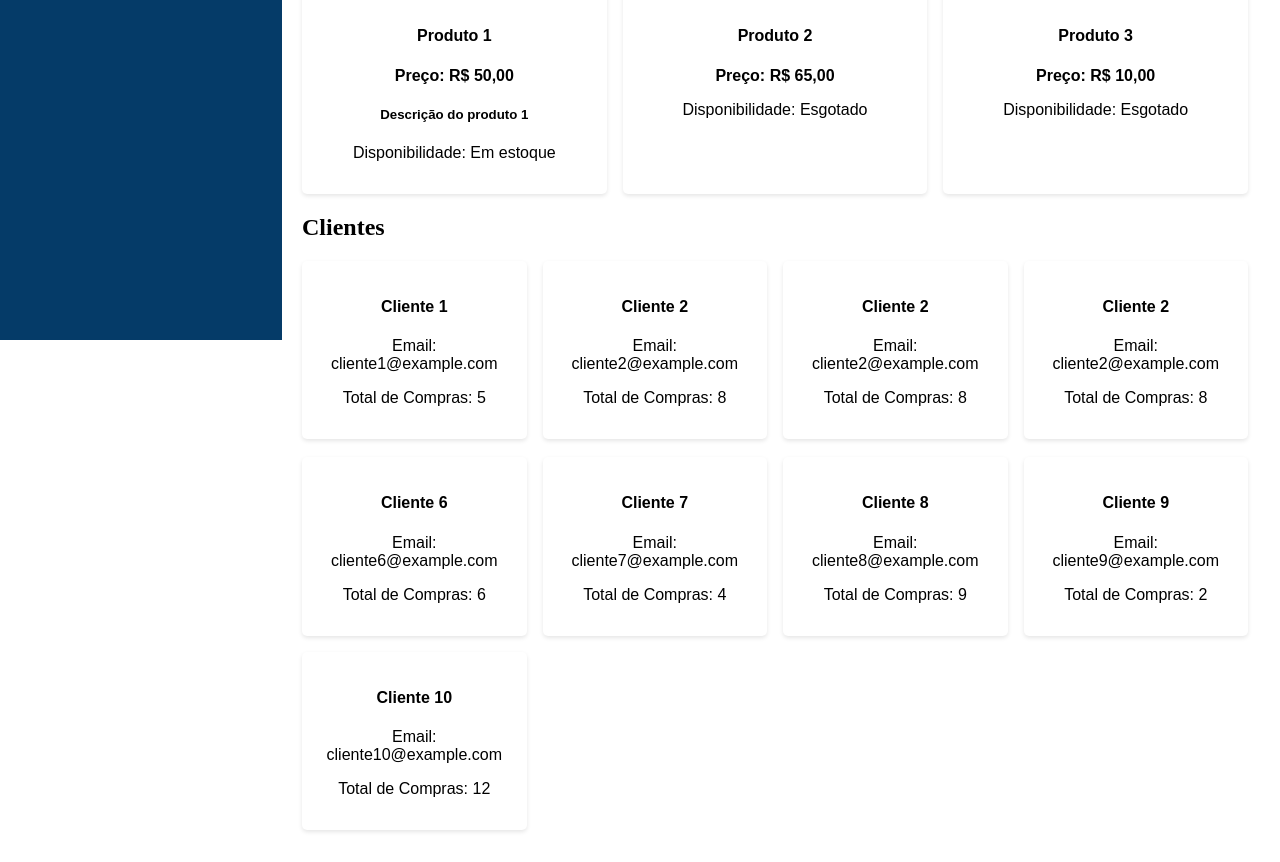
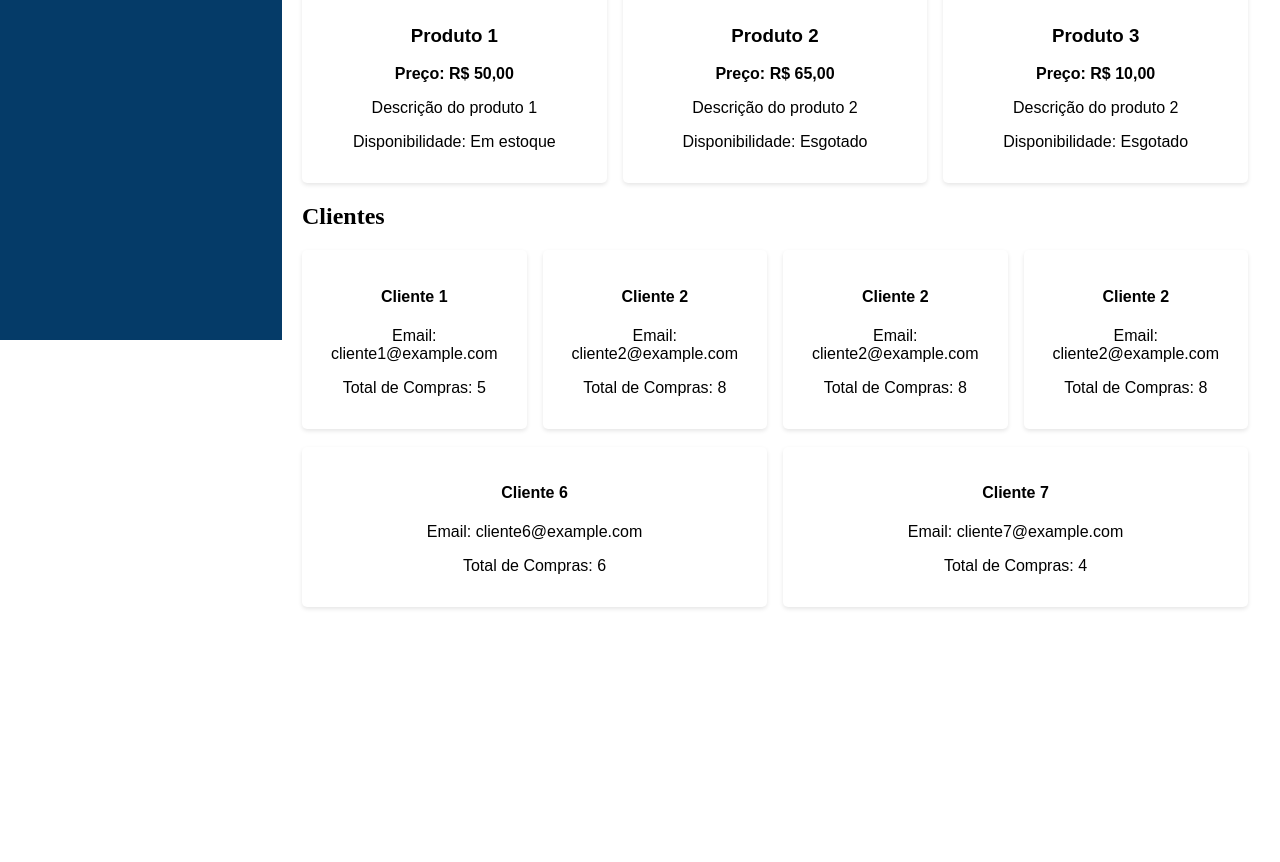
Before and after one commit to patrickscheibel/TCC, a React (Create React App) app: page / in a window 1280 px wide. Shown: the part 678-1540 px from the top of the page. After the commit the page ends 1317 px from the top, so only its background shows below. Built offline with nearby package versions, Linux system fonts and the light colour scheme.

Commit message:
Ajustado a tela de dashboard e o css dela

```diff
--- a/src/pages/Dashboard.css
+++ b/src/pages/Dashboard.css
@@ -1,4 +1,4 @@
- h1.dashboard, h2.dashboard, h3.dashboard, ul.dashboard, li.dashboard, p.dashboard, table.dashboard {
+h1.dashboard, h2.dashboard, h3.dashboard, ul.dashboard, li.dashboard, p.dashboard, table.dashboard {
     margin: 0;
     padding: 0;
     font-family: Arial, Helvetica, sans-serif;
@@ -11,26 +11,8 @@
     padding: 1rem;
 }
 
-/* Teste */
-.header.dashboard.protanopia {
-    background-color: #f50303;
-    color: white;
-    text-align: center;
-    padding: 1rem;
-}
-
 .sidebar.dashboard {
     background-color: #053b68;
-    color: white;
-    width: 250px;
-    height: 100vh;
-    padding: 1rem;
-    position: absolute;
-}
-
-/* TESTE */
-.sidebar.dashboard.protanopia{
-    background-color: #f50303;
     color: white;
     width: 250px;
     height: 100vh;
@@ -121,13 +103,118 @@
 }
 
 /*
- * DaltonismoProtaniopia
+ * DaltonismoProtanopia
  */
+
+.header.dashboard.protanopia {
+    background-color: #e60fc2;
+    color: white;
+    text-align: center;
+    padding: 1rem;
+}
+
+.sidebar.dashboard.protanopia{
+    background-color: #460342;
+    color: white;
+    width: 250px;
+    height: 100vh;
+    padding: 1rem;
+    position: absolute;
+}
+
+.sidebar.dashboard.protanopia a:hover {
+    background-color: #54405a;
+}
+
+.sidebar.dashboard.protanopia .active {
+    background-color: #53305c;
+}
 
 /*
  * Daltonismo-Tritanopia
  */
 
+.header.dashboard.tritanopia {
+    background-color: #77e60f;
+    color: white;
+    text-align: center;
+    padding: 1rem;
+}
+
+.sidebar.dashboard.tritanopia{
+    background-color: #035e08;
+    color: white;
+    width: 250px;
+    height: 100vh;
+    padding: 1rem;
+    position: absolute;
+}
+
+.sidebar.dashboard.tritanopia a:hover {
+    background-color: #7480c5;
+}
+
+.sidebar.dashboard.tritanopia .active {
+    background-color: #30375c;
+}
+
 /*
  * Daltonismo-Deuteranopia
  */
+
+.header.dashboard.deuteranopia {
+    background-color: #e61d0f;
+    color: white;
+    text-align: center;
+    padding: 1rem;
+}
+
+.sidebar.dashboard.deuteranopia{
+    background-color: #5e1803;
+    color: white;
+    width: 250px;
+    height: 100vh;
+    padding: 1rem;
+    position: absolute;
+}
+
+.sidebar.dashboard.deuteranopia a:hover {
+    background-color: #59c48e;
+}
+
+.sidebar.dashboard.deuteranopia .active {
+    background-color: #50292c;
+}
+
+/*
+ * Idade Valida
+ */
+.image.false {
+    max-width: 150px;
+    height: auto;
+}
+
+
+/*
+ * miopia_baixa
+ */
+
+.dashboard.miopia_baixa p {
+    font-size: 18px;
+}
+
+/*
+ * miopia_moderada
+ */
+
+.dashboard.miopia_moderada p {
+    font-size: 20px;
+}
+
+/*
+ * miopia_alta
+ */
+
+ .dashboard.miopia_alta p {
+    font-size: 22px;
+}
--- a/src/pages/Dashboard.js
+++ b/src/pages/Dashboard.js
@@ -2,11 +2,14 @@ import React from 'react'
 import './Dashboard.css'
 
 const Dashboard = (props) => {
-    const selectedStyle = props.selectedStyle
     const daltonismo = props.daltonismo
+    const idade = props.idade
+    const problemaVisao = props.problemaVisao
+    const isIdadeValida = idade == 'idade_10_20' || idade == 'idade_20_40' || idade == 'idade_40_60' || idade == ''
+
 
     return (
-        <div className={`dashboard ${selectedStyle}`}>
+        <div className={`dashboard ${problemaVisao}`}>
             <header className={`header dashboard ${daltonismo}`}>
                 <h1>Dashboard de Vendas</h1>
             </header>
@@ -19,98 +22,101 @@ const Dashboard = (props) => {
                     <li><a href="#">Configurações</a></li>
                 </ul>
             </nav>
-            <main className={`main-content dashboard ${selectedStyle}`}>
-                <section className={`overview dashboard ${selectedStyle}`}>
+            <main className='main-content dashboard'>
+                <section className='overview dashboard'>
                     <h2>Visão Geral</h2>
-                    <div className={`overview-card dashboard ${selectedStyle}`}>
+                    <div className='overview-card dashboard'>
                         <h3>Total de Vendas</h3>
                         <p>R$ 50,000</p>
                     </div>
-                    <div className={`overview-card dashboard ${selectedStyle}`}>
+                    <div className='overview-card dashboard'>
                         <h3>Clientes Ativos</h3>
                         <p>350</p>
                     </div>
-                    <div className={`overview-card dashboard ${selectedStyle}`}>
+                    <div className='overview-card dashboard'>
                         <h3>Produtos Vendidos</h3>
                         <p>1200</p>
                     </div>
                 </section>
-                <section className={`products dashboard ${selectedStyle}`}>
+                <section className='products dashboard'>
                     <h2>Produtos</h2>
-                    <ul className={`product-list dashboard ${selectedStyle}`}>
-                        <div className={`product dashboard ${selectedStyle}`}>
-                            <img className="image" alt="imagem" src={require('./images/produto.png')} />
-                            <h4>Produto 1</h4>
+                    <ul className='product-list dashboard'>
+                        <div className='product dashboard'>
+                            <img className={`image ${isIdadeValida}`} alt="imagem" src={require('./images/produto.png')} />
+                            <h3>Produto 1</h3>
                             <p className="price">Preço: R$ 50,00</p>
-                            <h5>Descrição do produto 1</h5>
+                            { isIdadeValida ? (
+                                <p> Descrição do produto 1 </p>
+                            ) : (
+                                <p></p>
+                            )}
                             <p>Disponibilidade: Em estoque</p>
                         </div>
-                        <div className={`product dashboard ${selectedStyle}`}>
-                            <img className="image" alt="imagem" src={require('./images/produto.png')} />
-                            <h4>Produto 2</h4>
+                        <div className='product dashboard'>
+                            <img className={`image ${isIdadeValida}`} alt="imagem" src={require('./images/produto.png')} />
+                            <h3>Produto 2</h3>
                             <p className="price">Preço: R$ 65,00</p>
+                            { isIdadeValida ? (
+                                <p> Descrição do produto 2 </p>
+                            ) : (
+                                ''
+                            )}
                             <p>Disponibilidade: Esgotado</p>
                         </div>
-                        <div className={`product dashboard ${selectedStyle}`}>
-                            <img className="image" alt="imagem" src={require('./images/produto.png')} />
-                            <h4>Produto 3</h4>
+                        <div className='product dashboard'>
+                            <img className={`image ${isIdadeValida}`} alt="imagem" src={require('./images/produto.png')} />
+                            <h3>Produto 3</h3>
                             <p className="price">Preço: R$ 10,00</p>
+                            { isIdadeValida ? (
+                                <p> Descrição do produto 2 </p>
+                            ) : (
+                                ''
+                            )}
                             <p>Disponibilidade: Esgotado</p>
                         </div>
                     </ul>
                 </section>
-                <section className={`customers dashboard ${selectedStyle}`}>
+                <section className='customers dashboard'>
                     <h2>Clientes</h2>
-                    <ul className={`customer-list dashboard ${selectedStyle}`}>
-                        <div className={`customer dashboard ${selectedStyle}`}>
+                    <ul className='customer-list dashboard'>
+                        <div className='customer dashboard'>
                             <h4>Cliente 1</h4>
                             <p>Email: cliente1@example.com</p>
                             <p>Total de Compras: 5</p>
                         </div>
-                        <div className={`customer dashboard ${selectedStyle}`}>
+                        <div className='customer dashboard'>
                             <h4>Cliente 2</h4>
                             <p>Email: cliente2@example.com</p>
                             <p>Total de Compras: 8</p>
                         </div>
-                        <div className={`customer dashboard ${selectedStyle}`}>
+                        <div className='customer dashboard'>
                             <h4>Cliente 2</h4>
                             <p>Email: cliente2@example.com</p>
                             <p>Total de Compras: 8</p>
                         </div>
-                        <div className={`customer dashboard ${selectedStyle}`}>
+                        <div className='customer dashboard'>
                             <h4>Cliente 2</h4>
                             <p>Email: cliente2@example.com</p>
                             <p>Total de Compras: 8</p>
                         </div>
                     </ul>
                     <br />
-                    <ul className={`customer-list dashboard ${selectedStyle}`}>
-                        <div className={`customer dashboard ${selectedStyle}`}>
+                    { isIdadeValida ? (
+                        <ul className='customer-list dashboard'>
+                            <div className='customer dashboard'>
                                 <h4>Cliente 6</h4>
                                 <p>Email: cliente6@example.com</p>
                                 <p>Total de Compras: 6</p>
                             </div>
-                        <div className={`customer dashboard ${selectedStyle}`}>
+                            <div className='customer dashboard'>
                                 <h4>Cliente 7</h4>
                                 <p>Email: cliente7@example.com</p>
                                 <p>Total de Compras: 4</p>
                             </div>
-                        <div className={`customer dashboard ${selectedStyle}`}>
-                            <h4>Cliente 8</h4>
-                            <p>Email: cliente8@example.com</p>
-                            <p>Total de Compras: 9</p>
-                        </div>
-                        <div className={`customer dashboard ${selectedStyle}`}>
-                            <h4>Cliente 9</h4>
-                            <p>Email: cliente9@example.com</p>
-                            <p>Total de Compras: 2</p>
-                        </div>
-                        <div className={`customer dashboard ${selectedStyle}`}>
-                            <h4>Cliente 10</h4>
-                            <p>Email: cliente10@example.com</p>
-                            <p>Total de Compras: 12</p>
-                        </div>
                         </ul>
+                    ) : (
+                        ''
+                    )}
                 </section>
             </main>
         </div>
```
Lines whose indentation alone changed are shown as unchanged.
